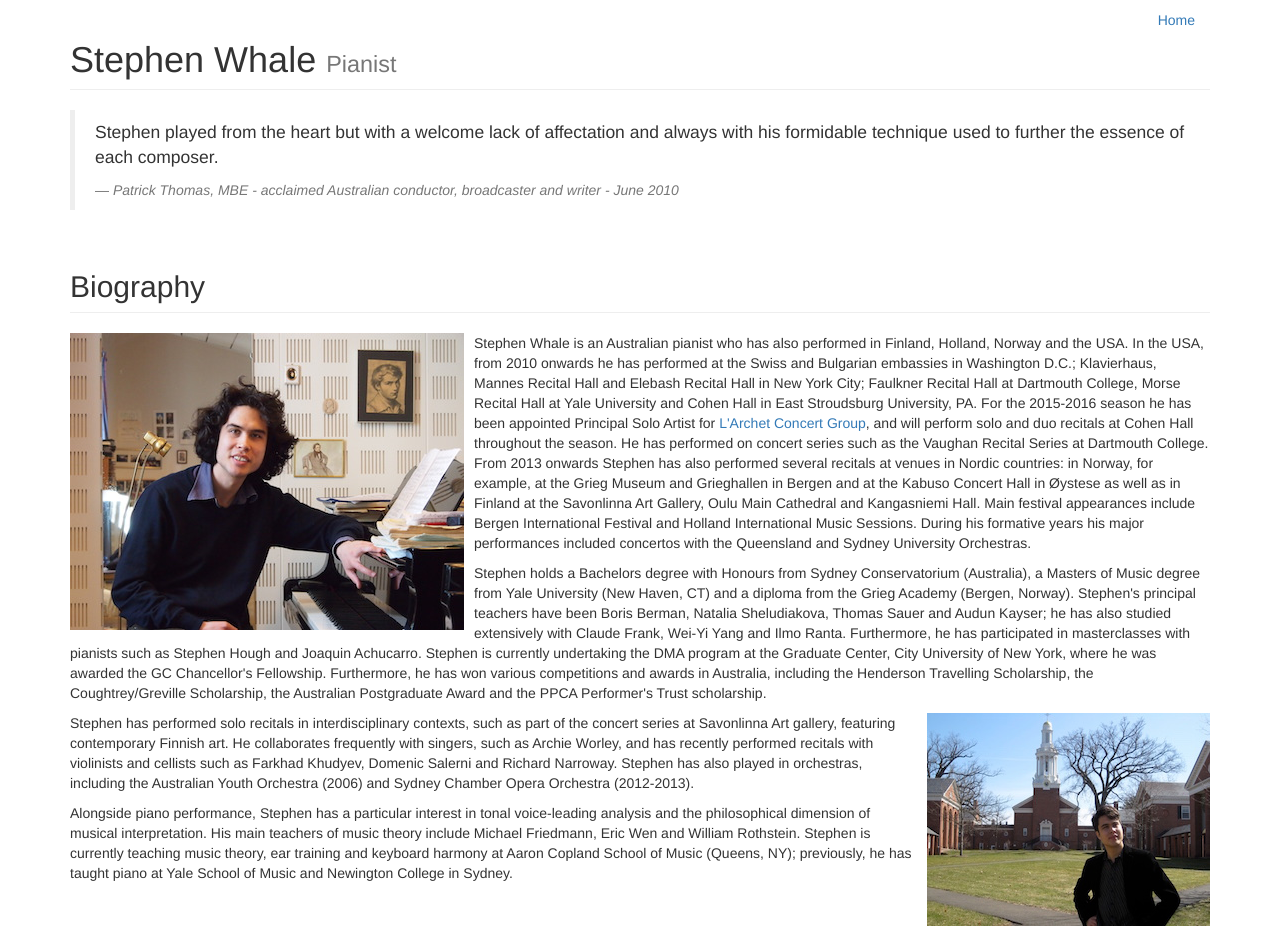
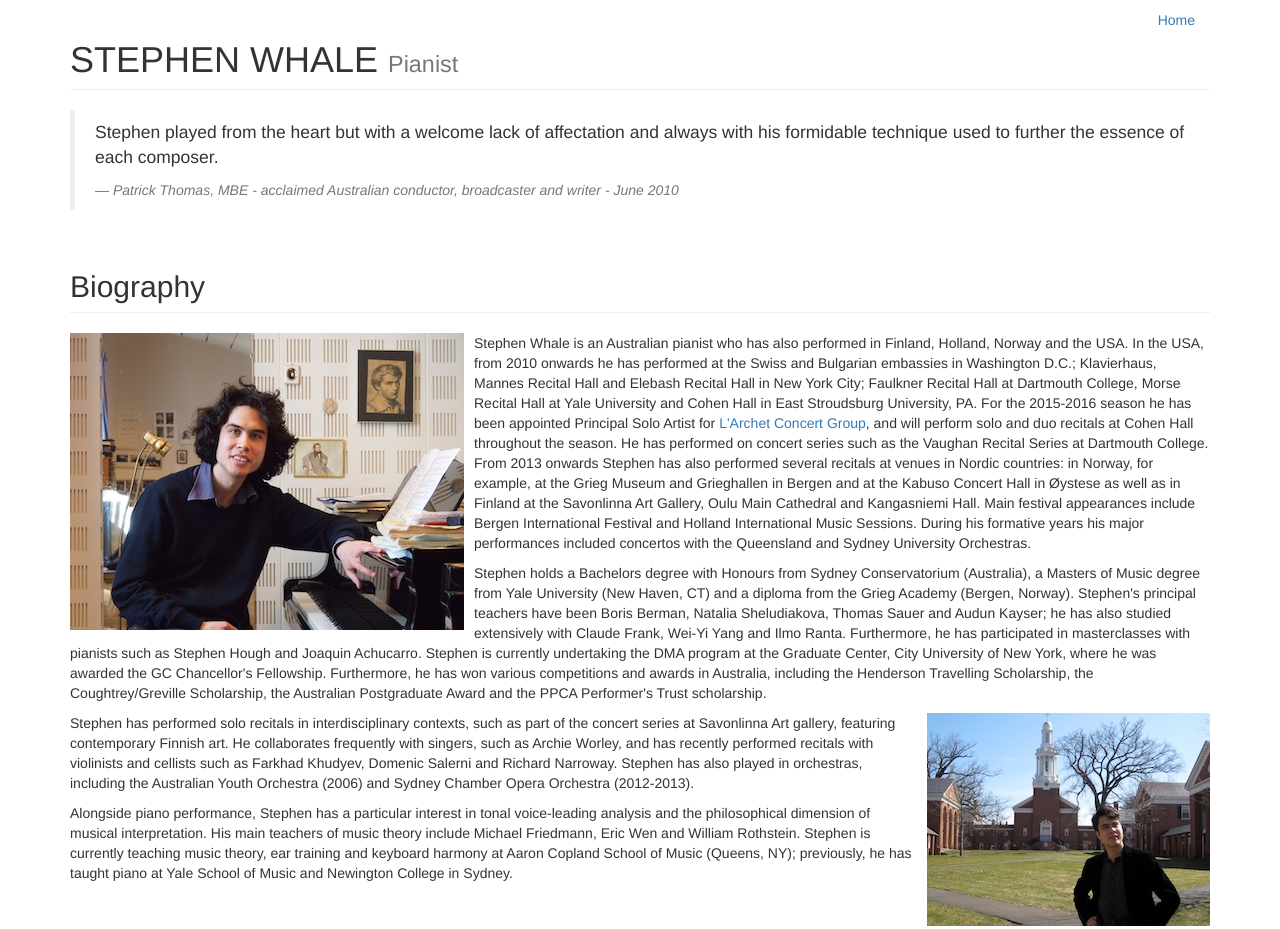
Before and after one commit to meichengwhale/stephenwhale, a plain HTML site: page biography.html in a window 1280 px wide. Shown: the top 929 px of the page. Drawn offline with nearby package versions, Linux system fonts and the light colour scheme.

Commit message:
Update biography.html

```diff
--- a/biography.html
+++ b/biography.html
@@ -23,7 +23,7 @@
             <li role="presentation"><a href="index.html">Home</a></li>
           </ul>
         </nav>
-        <h1 class="page-header">Stephen Whale <small>Pianist</small></h1>
+        <h1 class="page-header">STEPHEN WHALE <small>Pianist</small></h1>
       </div>
     </div>
 
```
